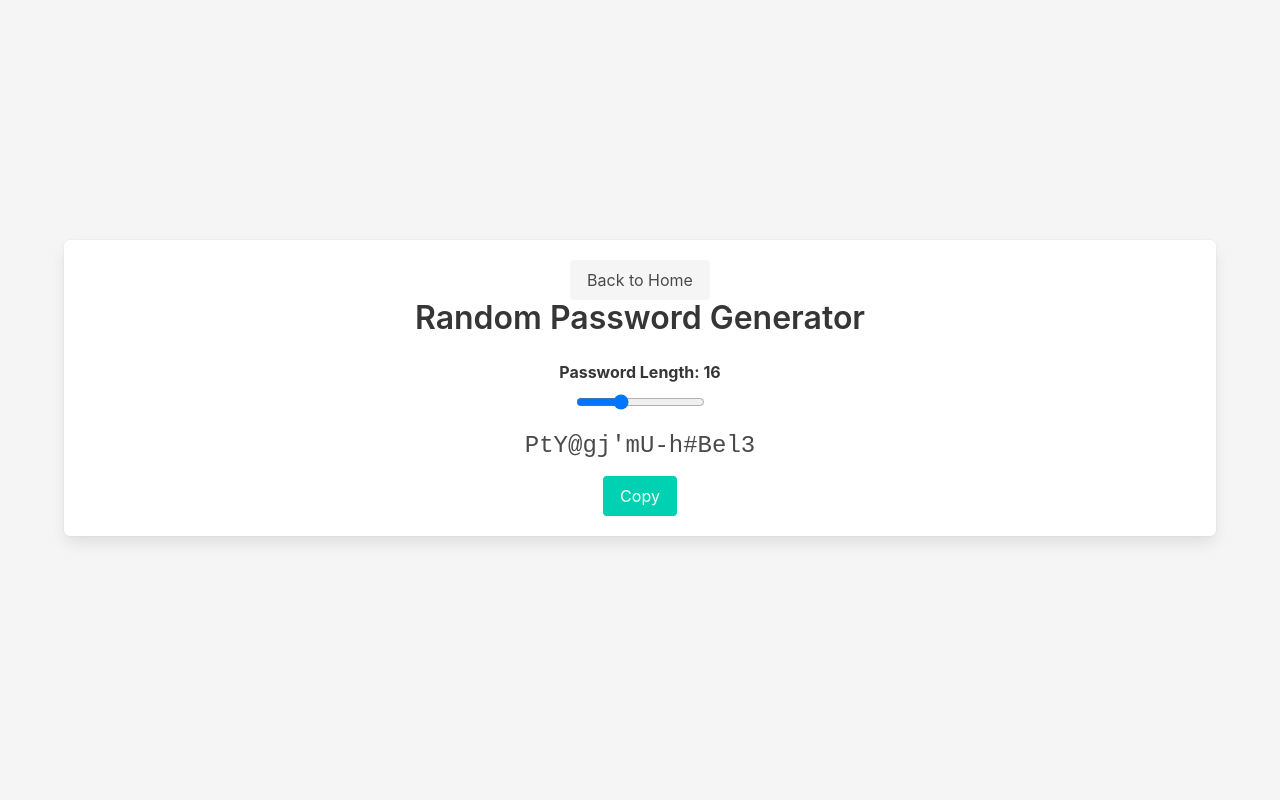
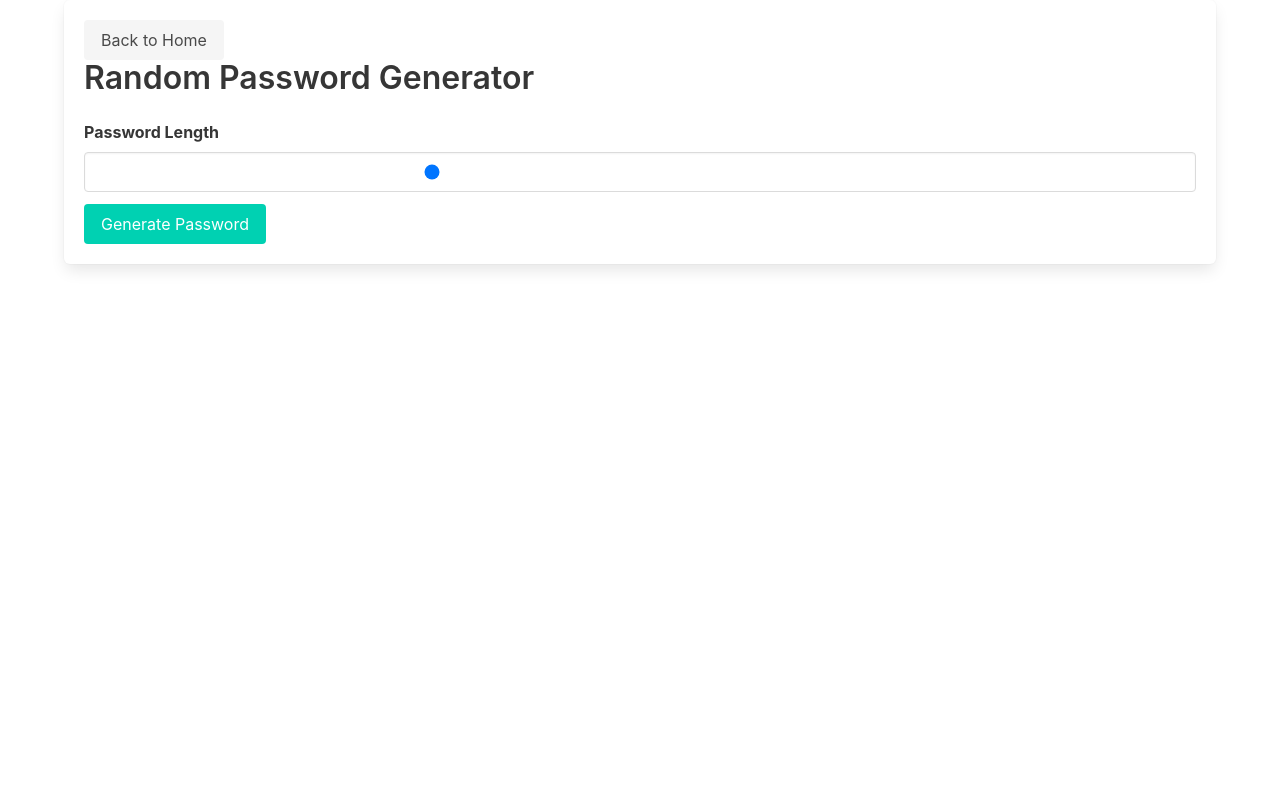
Before and after one commit to IcaroOm/PISI1, a FastAPI app: page /random_pass in a window 1280 px wide. Run offline with FastAPI, Linux system fonts and the light colour scheme; parts of the project's set-up code (start-up, migrations or seed data) failed here and were passed over.

Commit message:
Add sql database for generated passwords, updating UI using htmx and tailwind WIP

```diff
--- a/main.py
+++ b/main.py
@@ -1,17 +1,18 @@
-from fastapi import FastAPI, APIRouter, HTTPException, Request, Form
+from fastapi import FastAPI, APIRouter, HTTPException, Request, Form, Header
 from fastapi.responses import HTMLResponse, JSONResponse
 from fastapi.staticfiles import StaticFiles
 from fastapi.templating import Jinja2Templates
+from pydantic import BaseModel
+from sqlalchemy import select
+from typing import Optional
 import random
 import string
 import requests
-
+from models import database, passwords
 
 app = FastAPI()
 
 router = APIRouter()
-
-app.mount("/static", StaticFiles(directory="static"), name="static")
 
 templates = Jinja2Templates(directory="templates")
 
@@ -41,6 +42,25 @@ async def generate_password(request: Request, length: int):
     return {"password": password}
 
 
+class SavePasswordRequest(BaseModel):
+    name: str
+    password: str
+
+
+@router.post("/save_password", response_class=JSONResponse)
+async def save_password(request: SavePasswordRequest):
+    query = passwords.insert().values(password=request.password, length=len(request.password), name=request.name)
+    await database.execute(query)
+    return {"message": "Password saved successfully"}
+
+
+@router.get("/stored_passwords", response_class=HTMLResponse)
+async def stored_passwords(request: Request):
+    query = select(passwords.c.name, passwords.c.password, passwords.c.length, passwords.c.created_at)
+    saved_passwords = await database.fetch_all(query)
+    return templates.TemplateResponse("stored_passwords.html", {"request": request, "passwords": saved_passwords})
+
+
 def check_pwned_email(email: str) -> dict:
     response = requests.get(f'https://leakcheck.io/api/public?check={email}')
     if response.status_code != 200:
@@ -54,7 +74,7 @@ async def check_email_get(request: Request):
 
 
 @router.post("/check_email", response_class=HTMLResponse)
-async def check_email_post(request: Request, email: str = Form(...)):
+async def check_email_post(request: Request, email: str = Form(...), hx_request: Optional[str] = Header(None)):
     data = check_pwned_email(email)
     if data['found'] == 0:
         message = 'Your email has not been found in any data breaches.'
@@ -62,7 +82,26 @@ async def check_email_post(request: Request, email: str = Form(...)):
     else:
         message = f'Your email has been found in {data["found"]} data breaches.'
         sources = data['sources']
+    if hx_request:
+        return templates.TemplateResponse("table_sources.html",  {"request": request, "message": message, "sources": sources, "email": email})
     return templates.TemplateResponse("email_check.html", {"request": request, "message": message, "sources": sources, "email": email})
 
 
+@router.get("/stored_passwords", response_class=HTMLResponse)
+async def stored_passwords(request: Request):
+    query = passwords.select()
+    saved_passwords = await database.fetch_all(query)
+    return templates.TemplateResponse("stored_passwords.html", {"request": request, "passwords": saved_passwords})
+
+
 app.include_router(router)
+
+
+@app.on_event("startup")
+async def startup():
+    await database.connect()
+
+
+@app.on_event("shutdown")
+async def shutdown():
+    await database.disconnect()
--- a/static/style.css
+++ /dev/null
@@ -1,16 +0,0 @@
-body {
-    display: flex;
-    align-items: center;
-    justify-content: center;
-    height: 100vh;
-    background-color: #f5f5f5;
-}
-.container {
-    text-align: center;
-}
-.password-display {
-    font-family: 'Courier New', Courier, monospace;
-    font-size: 1.5em;
-    margin: 10px 0;
-    word-break: break-all;
-}
--- a/templates/index.html
+++ b/templates/index.html
@@ -11,40 +11,71 @@
 <div class="container box">
     <a class="button is-light" href="/">Back to Home</a>
     <h1 class="title">Random Password Generator</h1>
+
     <div class="field">
-        <label class="label" for="password-length">Password Length: <span id="length-label">{{ length }}</span></label>
+        <label class="label" for="password-length">Password Length</label>
+        <input class="input" type="range" id="password-length" min="1" max="50" value="{{ length }}">
+    </div>
+
+    <button class="button is-primary" id="generate-button">Generate Password</button>
+
+    <div class="notification is-success" id="password-result" style="display: none;">
+        <strong>Generated Password:</strong>
+        <span id="generated-password">{{ password }}</span>
+        <button class="button is-light" onclick="copyPassword()">Copy</button>
+    </div>
+
+    <div class="field" id="password-name-field" style="display: none;">
+        <label class="label" for="password-name">Password Name</label>
         <div class="control">
-            <input type="range" id="password-length" class="slider" min="8" max="32" value="{{ length }}" oninput="updateLength(this.value)">
+            <input class="input" type="text" id="password-name" placeholder="Enter a name to remember this password">
         </div>
     </div>
-    <div class="field">
-        <div class="control">
-            <div class="password-display" id="password-display">{{ password }}</div>
-        </div>
-    </div>
-    <div class="field">
-        <div class="control">
-            <button class="button is-primary" onclick="copyToClipboard()">Copy</button>
-        </div>
-    </div>
+
+    <button class="button is-success" id="save-button" style="display: none;">Save Password</button>
 </div>
 
 <script>
-    function updateLength(value) {
-        fetch(`/generate_password?length=${value}`)
-            .then(response => response.json())
-            .then(data => {
-                document.getElementById('password-display').innerText = data.password;
-                document.getElementById('length-label').innerText = value;
-            });
-    }
+    document.getElementById('generate-button').addEventListener('click', async function() {
+        const length = document.getElementById('password-length').value;
+        const response = await fetch(`/generate_password?length=${length}`);
+        const data = await response.json();
+        const passwordResult = document.getElementById('password-result');
+        document.getElementById('generated-password').textContent = data.password;
+        passwordResult.style.display = 'block';
+        document.getElementById('password-name-field').style.display = 'block';
+        document.getElementById('save-button').style.display = 'block';
+    });
 
-    function copyToClipboard() {
-        const passwordText = document.getElementById('password-display').innerText;
-        navigator.clipboard.writeText(passwordText).then(() => {
+    function copyPassword() {
+        const password = document.getElementById('generated-password').textContent;
+        navigator.clipboard.writeText(password).then(function() {
             alert('Password copied to clipboard!');
         });
     }
+
+    document.getElementById('save-button').addEventListener('click', async function() {
+        const password = document.getElementById('generated-password').textContent;
+        const name = document.getElementById('password-name').value;
+        if (name.trim() === "") {
+            alert("Please enter a name for the password.");
+            return;
+        }
+
+        const response = await fetch('/save_password', {
+            method: 'POST',
+            headers: {
+                'Content-Type': 'application/json'
+            },
+            body: JSON.stringify({ name, password })
+        });
+
+        if (response.ok) {
+            alert('Password saved successfully!');
+        } else {
+            alert('Failed to save the password.');
+        }
+    });
 </script>
 </body>
 </html>
--- /dev/null
+++ b/templates/table_sources.html
@@ -0,0 +1,6 @@
+{% for source in sources %}
+<tr>
+    <td>{{ source.name }}</td>
+    <td>{{ source.date }}</td>
+</tr>
+{% endfor %}
```
Also changed, not shown: models.py (added, +20 -0 lines), templates/email_check.html (+21 -36 lines), templates/home.html (+4 -3 lines), templates/stored_passwords.html (added, +36 -0 lines).
